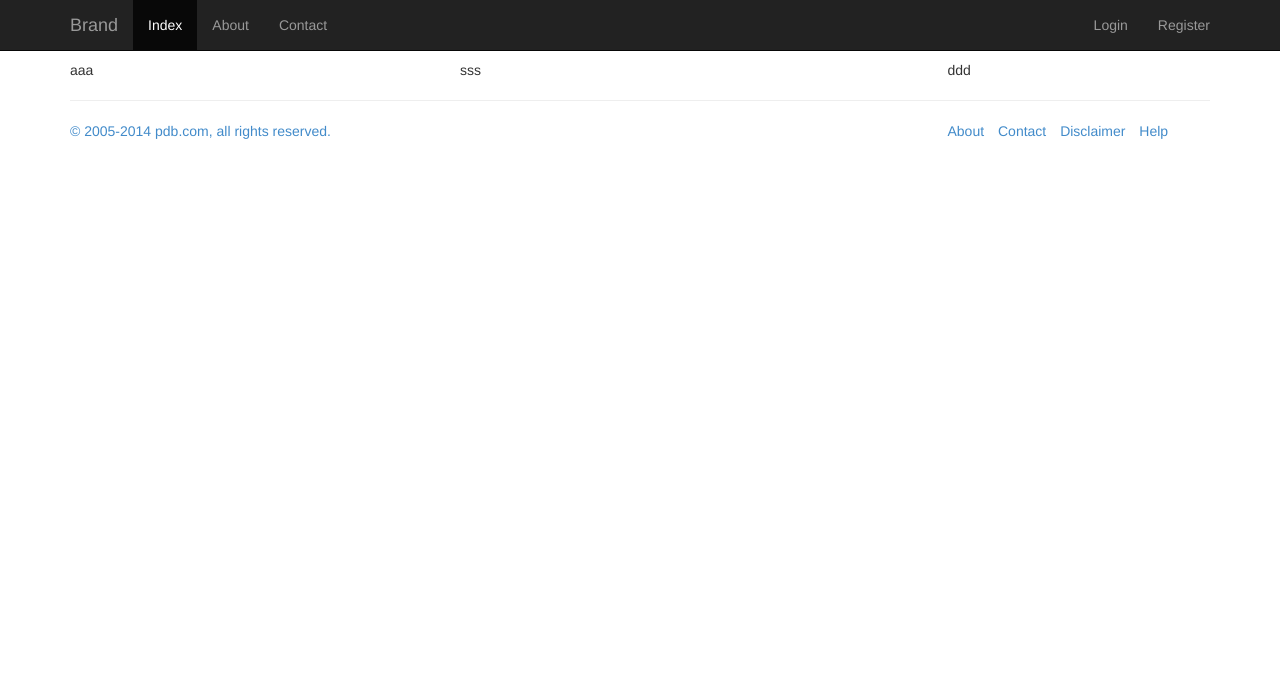
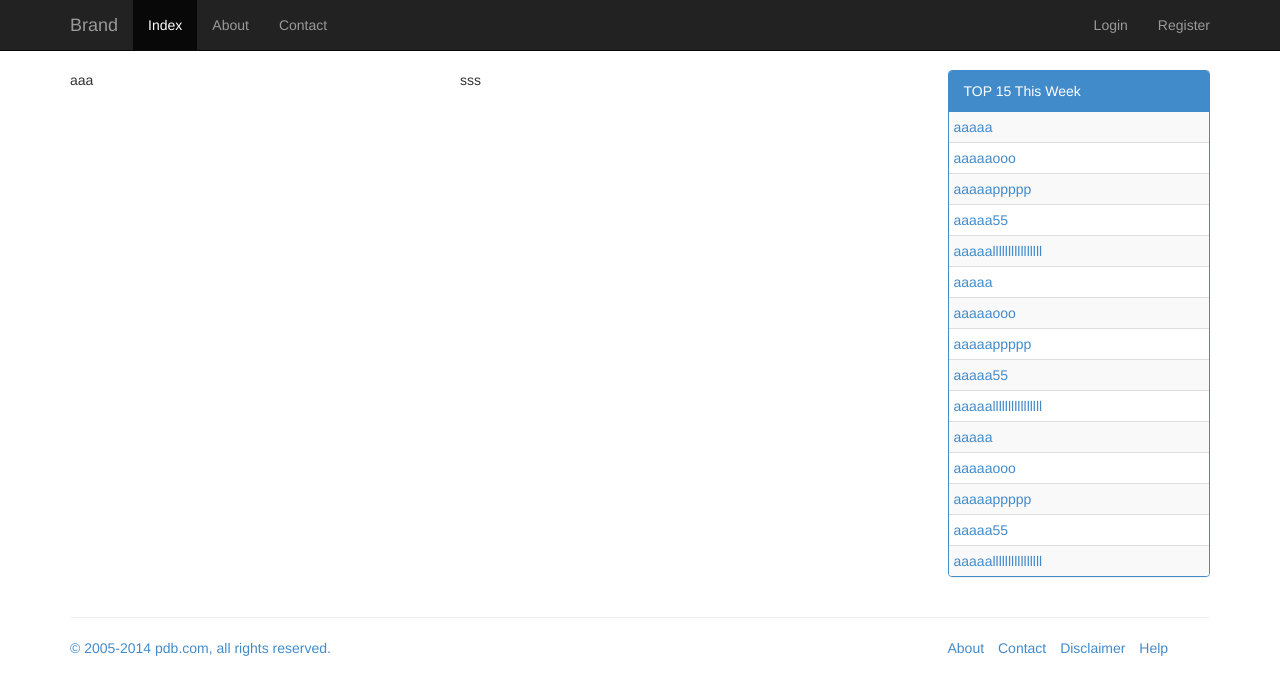
Before and after one commit to kendazheng/pdb, a Django app: page / in a window 1280 px wide. Shown: the top 695 px of the page. Run offline with Django 3.2, Linux system fonts and the light colour scheme; some libraries are stand-ins or nearby versions.

Commit message:
modify index.html

```diff
--- a/pdbweb/pdbweb/templates/index/index.html
+++ b/pdbweb/pdbweb/templates/index/index.html
@@ -34,11 +34,32 @@
       </div>
     </div>
   </div>
-  <div class="container" style="margin-top:60px">
+  <div class="container" style="margin-top:70px">
     <div class="row">
       <div class="col-md-4">aaa</div>
       <div class="col-md-5">sss</div>
-      <div class="col-md-3">ddd</div>
+      <div class="col-md-3" role="navigation">
+        <div class="panel panel-primary">
+          <div class="panel-heading">TOP 15 This Week</div>
+          <table class="table table-condensed table-striped">
+            <tr><td><a>aaaaa</a></td></tr>
+            <tr><td><a>aaaaaooo</a></td></tr>
+            <tr><td><a>aaaaappppp</a></td></tr>
+            <tr><td><a>aaaaa55</a></td></tr>
+            <tr><td><a>aaaaallllllllllllllll</a></td></tr>
+            <tr><td><a>aaaaa</a></td></tr>
+            <tr><td><a>aaaaaooo</a></td></tr>
+            <tr><td><a>aaaaappppp</a></td></tr>
+            <tr><td><a>aaaaa55</a></td></tr>
+            <tr><td><a>aaaaallllllllllllllll</a></td></tr>
+            <tr><td><a>aaaaa</a></td></tr>
+            <tr><td><a>aaaaaooo</a></td></tr>
+            <tr><td><a>aaaaappppp</a></td></tr>
+            <tr><td><a>aaaaa55</a></td></tr>
+            <tr><td><a>aaaaallllllllllllllll</a></td></tr>
+          </table>
+        </div>
+      </div>
     </div>
     <hr>
     <div class="row">
```
